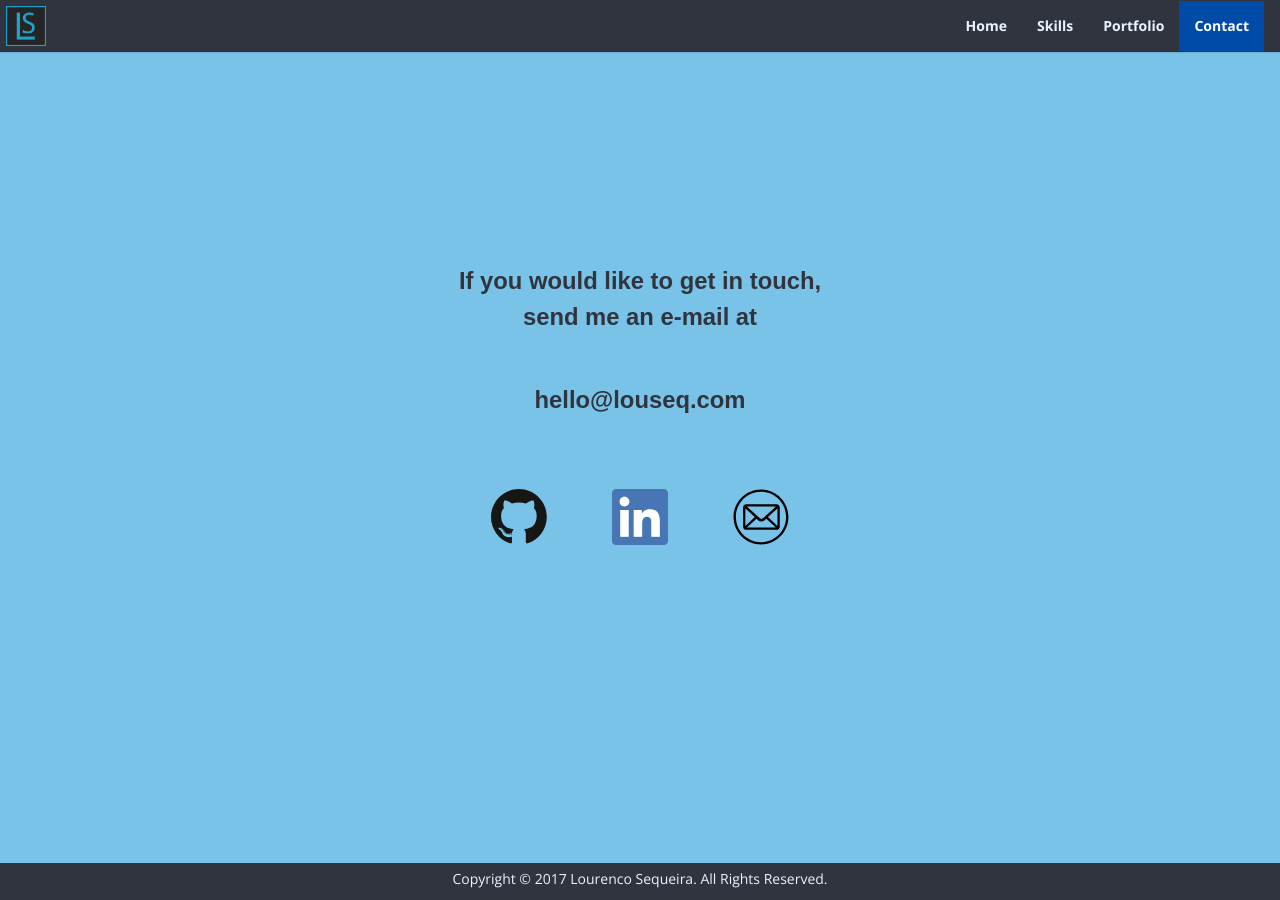
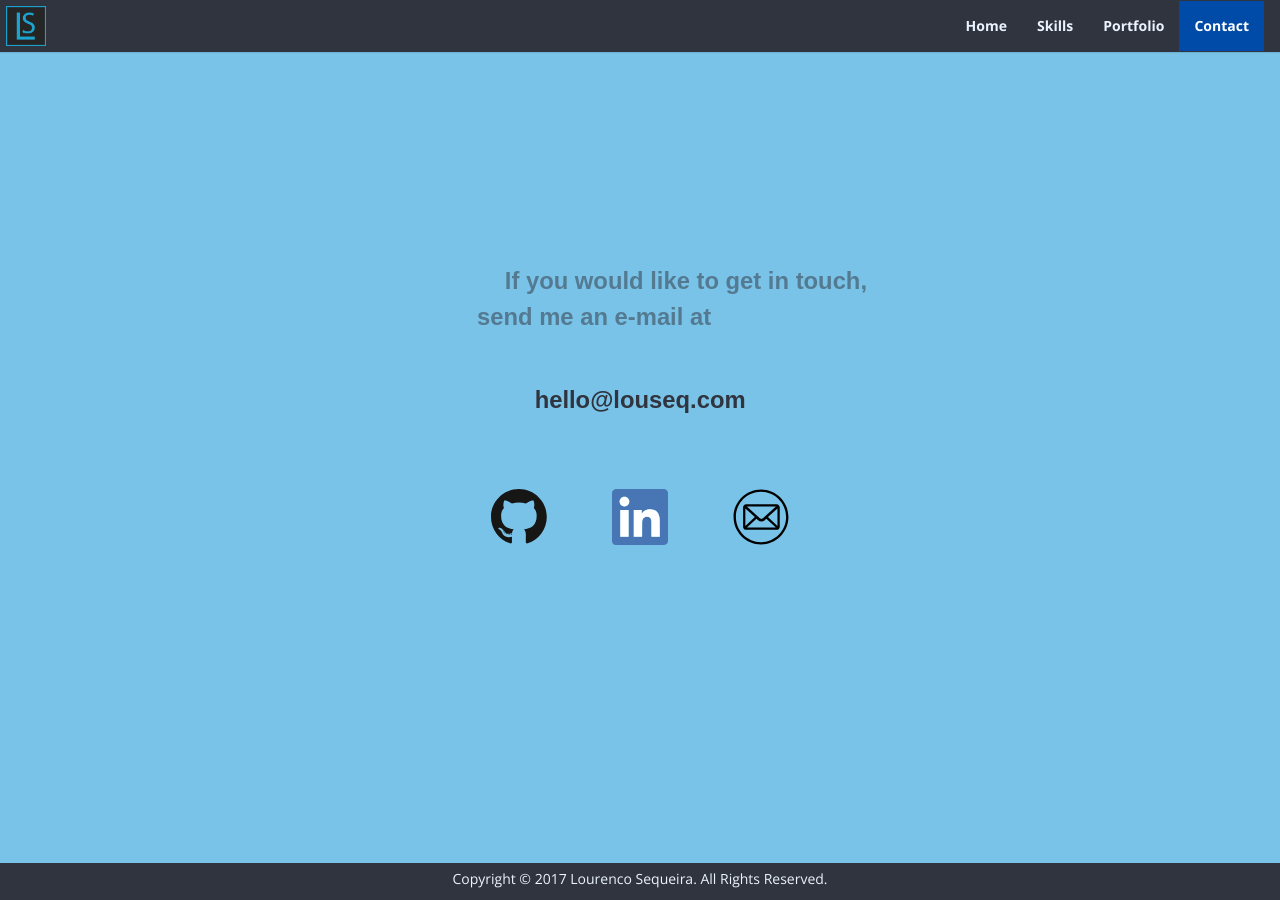
Before and after one commit to laseq/laseq.github.io, a Jekyll site: the page built from index.html, in a window 1280 px wide and 900 px high, scrolled down 3640 px. Built offline with Jekyll 4.4.1, drawn with Linux system fonts in a browser that asks for light colours; nearby versions of some CDN libraries; some web fonts are replaced; some of the changed text lies outside the part shown.

Commit message:
Added simple animations to all sections except the home section

```diff
--- a/_includes/section-contact.html
+++ b/_includes/section-contact.html
@@ -1,15 +1,21 @@
 <a id="contact" class="smooth"></a>
 
-<div class="content-wrapper">
+<div class="content-wrapper animatedParent" data-appear-top-offset="-300" data-sequence="1000">
   <div class="contact-content">
-    <h2 class="contact-text">If you would like to get in touch,</h2>
-    <h2 class="contact-text">send me an e-mail at</h2>
-    <h2 id="contact-email">hello@louseq.com</h2>
+    <h2 class="contact-text animated fadeInRight" data-id="1">If you would like to get in touch,</h2>
+    <h2 class="contact-text animated fadeInLeft" data-id="1">send me an e-mail at</h2>
+    <h2 class="contact-text animated growIn" data-id="2" id="contact-email">hello@louseq.com</h2>
 
     <div class="contact-icon-row">
-      <a target="_blank" href="https://github.com/laseq"><img class="img-responsive" src="./images/icons/github-icon.svg"></a>
-      <a target="_blank" href="https://www.linkedin.com/in/lourencosequeira"><img class="img-responsive" src="./images/icons/linkedin-icon.svg"></a>
-      <a href="mailto:hello@louseq.com" target="_top"><img class="img-responsive" src="./images/icons/email-icon.svg"></a>
+      <a target="_blank" href="https://github.com/laseq">
+        <img class="img-responsive animated bounceInLeft" data-id="3" src="./images/icons/github-icon.svg">
+      </a>
+      <a target="_blank" href="https://www.linkedin.com/in/lourencosequeira">
+        <img class="img-responsive animated bounceInUp" data-id="3" src="./images/icons/linkedin-icon.svg">
+      </a>
+      <a href="mailto:hello@louseq.com" target="_top">
+        <img class="img-responsive animated bounceInRight" data-id="3" src="./images/icons/email-icon.svg">
+      </a>
     </div>
   </div>
 </div>
--- a/_includes/section-education.html
+++ b/_includes/section-education.html
@@ -6,7 +6,7 @@
 
     </div>
     <div class="education-content ">
-      <h2 id="education-text" class="animated fadeInRight" data-id="1">
+      <h2 id="education-text" class="animated bounceInRight" data-id="1">
         I studied Web Development at General Assembly in London
       </h2>
       <div class="animated fadeInLeft" data-id="2">
--- a/_includes/section-portfolio.html
+++ b/_includes/section-portfolio.html
@@ -1,12 +1,12 @@
 <a id="portfolio" class="smooth"></a>
 
-<div class="content-wrapper">
+<div class="content-wrapper animatedParent" data-appear-top-offset="-300" data-sequence="500">
   <div class="second-content-wrapper">
-    <div class="portfolio-blurb">
+    <div class="portfolio-blurb animated bounceInDown" data-id="1">
       <h2>And created many cool projects</h2>
     </div>
 
-    <div id="portfolioCard" class="portfolio-card">
+    <div id="portfolioCard" class="portfolio-card animated bounceInRight" data-id="2">
 
       <ul id="portfolioNavTabs" class="nav nav-tabs nav-justified">
         <li class="active project1-tab project-tabs"><a data-toggle="tab" href="#project1">Project 1</a></li>
```
